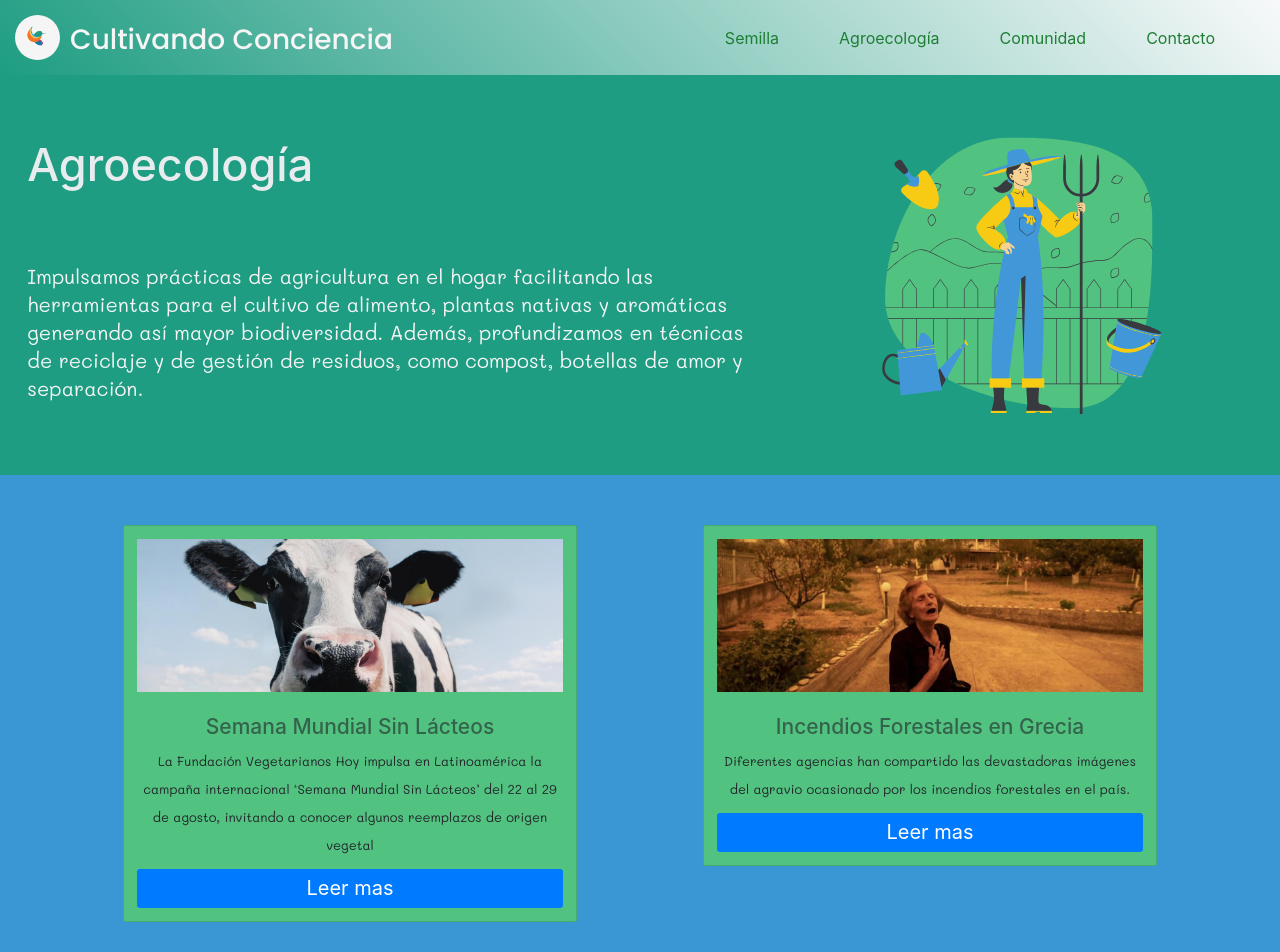
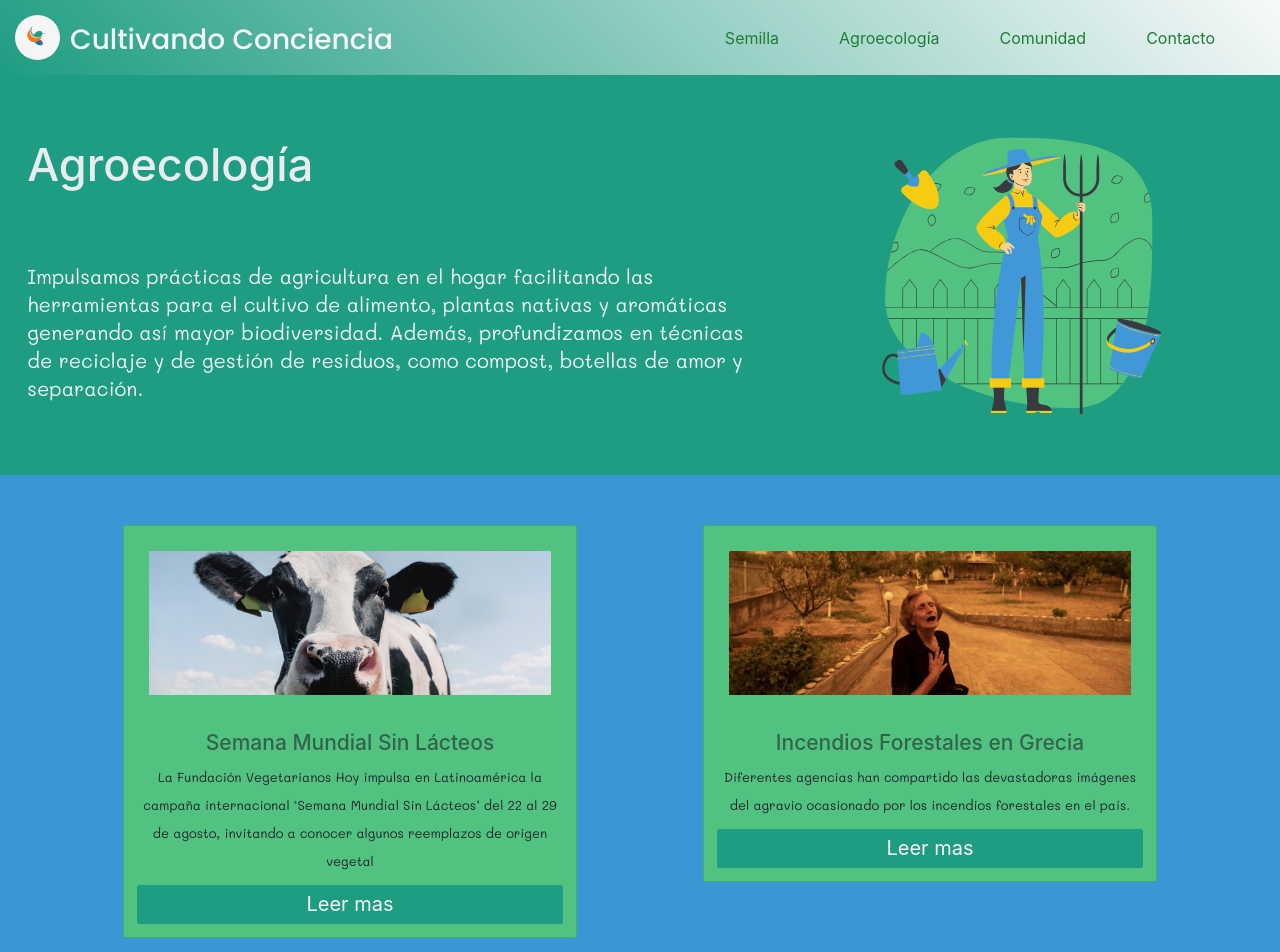
Before and after one commit to Matias-Rondinella/cultivandoconciencia, a website: page paginas/agroecologia.html in a window 1280 px wide. Shown: the top 952 px of the page. Drawn offline with nearby package versions, Linux system fonts and the light colour scheme.

Commit message:
sigo avanzando con el estilo y textos finales. Cambie fotos de sliderIndex y puli detalles de codigo en el sass de bootstrap, quedo todo mas legible y simple

```diff
--- a/assets/scss/_buttons.scss
+++ b/assets/scss/_buttons.scss
@@ -3,21 +3,26 @@
 //
 // Base styles
 //
+@import "colores";
 
 .btn {
   display: inline-block;
   font-family: $btn-font-family;
   font-weight: $btn-font-weight;
-  color: $body-color;
+  font-size: 2rem;
+  color: $blanco;
   text-align: center;
   text-decoration: if($link-decoration == none, null, none);
   white-space: $btn-white-space;
   vertical-align: middle;
   user-select: none;
-  background-color: transparent;
-  border: $btn-border-width solid transparent;
-  @include button-size($btn-padding-y, $btn-padding-x, $btn-font-size, $btn-line-height, $btn-border-radius);
-  @include transition($btn-transition);
+  background-color: $verde;
+  transition: 2s;
+    &:hover{
+      background-color: $amarillo;
+      font-size:2.5rem;}
+      // border: $btn-border-width solid transparent;
+
 
   @include hover() {
     color: $body-color;
@@ -48,7 +53,7 @@
         @include box-shadow($btn-focus-box-shadow, $btn-active-box-shadow);
       }
     }
-  }
+
 }
 
 // Future-proof disabling of clicks on `<a>` elements
@@ -139,4 +144,4 @@ input[type="button"] {
   &.btn-block {
     width: 100%;
   }
-}
+}}
--- a/assets/scss/_card.scss
+++ b/assets/scss/_card.scss
@@ -54,6 +54,15 @@
   color: $card-color;
   display: flex;
   flex-direction: column;
+  width: 100%;
+    .card__body--img{
+      width: 100%;
+      transition: .9s;
+      @extend .card-body;
+      &:hover{
+        width: 103%;
+      }
+    }
 }
 
 .card-title {
--- a/assets/scss/_carousel.scss
+++ b/assets/scss/_carousel.scss
@@ -185,13 +185,16 @@
 //
 
 .carousel-caption {
+  display: flex;
+  flex-direction: column;
+  justify-content: center;
   position: absolute;
   right: (100% - $carousel-caption-width) / 2;
   bottom: 20px;
   left: (100% - $carousel-caption-width) / 2;
   z-index: 10;
   padding-top: 20px;
-  padding-bottom: 20px;
+  padding-bottom: 155px;
   color: $carousel-caption-color;
-  text-align: center;
+  text-align: end;
 }
--- a/assets/scss/_colores.scss
+++ b/assets/scss/_colores.scss
@@ -11,3 +11,5 @@ $h1Article:#e9ecef;
 $cardsBg:#3857f3;
 $tituloNovBg: #feca5f;
 $bgGrillaCom:linear-gradient(270deg, #00b9a9, #667be6);
+$bgSliderB:linear-gradient(270deg, #00b9a9, #667be6, #00b9a9);
+$bgSlierC: linear-gradient(270deg,  #667be6, #00b9a9)
--- a/assets/scss/_titulos.scss
+++ b/assets/scss/_titulos.scss
@@ -17,7 +17,7 @@ $vista:desktop;
         color: $verde;}
         h4{font-size: 3.5rem;
         color: $blanco}
-        h5{font-size: 75px;
+        h5{font-size: 60px;
             position: relative;
             opacity: 0.6;}
         h6{
@@ -31,10 +31,10 @@ $vista:desktop;
         .pSlider{
             font-size: 30px;
             position: relative;
-            bottom: 30px;
+
         }
         .slider2__txt{
-            font-size: 40px;
+            font-size: 20px;
             color: #f8f9fa;
             text-align: center;
         }
--- a/assets/scss/_variables.scss
+++ b/assets/scss/_variables.scss
@@ -4,6 +4,7 @@
 // consistent naming. Ex: $nav-link-disabled-color and $modal-content-box-shadow-xs.
 
 // Color system
+@import "colores";
 
 $white:    #fff !default;
 $gray-100: #f8f9fa !default;
@@ -173,7 +174,7 @@ $body-color:                $gray-900 !default;
 //
 // Style anchor elements.
 
-$link-color:                              theme-color("primary") !default;
+$link-color:                              $verde;
 $link-decoration:                         none !default;
 $link-hover-color:                        darken($link-color, 15%) !default;
 $link-hover-decoration:                   underline !default;
@@ -279,8 +280,8 @@ $font-family-monospace:       SFMono-Regular, Menlo, Monaco, Consolas, "Liberati
 $font-family-base:            $font-family-sans-serif !default;
 // stylelint-enable value-keyword-case
 
-$font-size-base:              2rem !default; // Assumes the browser default, typically `16px`
-$font-size-lg:                $font-size-base * 1.25 !default;
+$font-size-base:              1.5rem !default; // Assumes the browser default, typically `16px`
+$font-size-lg:                $font-size-base;
 $font-size-sm:                $font-size-base * .875 !default;
 
 $font-weight-lighter:         lighter !default;
--- a/paginas/agroecologia.html
+++ b/paginas/agroecologia.html
@@ -81,20 +81,20 @@
           <div class="col-sm-5">
             <div class="card">
               <div class="card-body">
-                <img src="../assets/imagenes/noticias1.jpg" alt="noticias1" style="width: 100%;">
+                <a href="https://www.bioguia.com/alimentacion/semana-mundial-sin-lacteos-75-poblacion-adulta-sufre-intolerancia-lactosa_96669785.html" target="_blank" class="card__body--img"><img src="../assets/imagenes/noticias1.jpg" alt="noticias1"></a>
                 <h5 class="card-title">Semana Mundial Sin Lácteos</h5>
                 <p class="card-text">La Fundación Vegetarianos Hoy impulsa en Latinoamérica la campaña internacional ‘Semana Mundial Sin Lácteos’ del 22 al 29 de agosto, invitando a conocer algunos reemplazos de origen vegetal</p>
-                <a href="https://www.bioguia.com/alimentacion/semana-mundial-sin-lacteos-75-poblacion-adulta-sufre-intolerancia-lactosa_96669785.html" target="_blank" class="btn btn-primary">Leer mas</a>
+                <a href="https://www.bioguia.com/alimentacion/semana-mundial-sin-lacteos-75-poblacion-adulta-sufre-intolerancia-lactosa_96669785.html" target="_blank" class="btn">Leer mas</a>
               </div>
             </div>
           </div>
           <div class="col-sm-5">
             <div class="card">
               <div class="card-body">
-                <img src="../assets/imagenes/noticias2.jpg" alt="noticias2" style="width: 100%;">
+                <a href="https://www.bioguia.com/ambiente/incendios-en-grecia-la-historia-detras-de-la-conmovedora-foto-de-una-mujer-devastada_96642148.html" target="_blank" class="card__body--img"><img src="../assets/imagenes/noticias2.jpg" alt="noticias2" style="width: 100%;" class="img-fluid"></a>
                 <h5 class="card-title">Incendios Forestales en Grecia</h5>
                 <p class="card-text">Diferentes agencias han compartido las devastadoras imágenes del agravio ocasionado por los incendios forestales en el país.</p>
-                <a href="https://www.bioguia.com/ambiente/incendios-en-grecia-la-historia-detras-de-la-conmovedora-foto-de-una-mujer-devastada_96642148.html" target="_blank" class="btn btn-primary">Leer mas</a>
+                <a href="https://www.bioguia.com/ambiente/incendios-en-grecia-la-historia-detras-de-la-conmovedora-foto-de-una-mujer-devastada_96642148.html" target="_blank" class="btn">Leer mas</a>
               </div>
             </div>
           </div>
@@ -106,7 +106,7 @@
                 <img src="../assets/imagenes/noticias3.jpeg" alt="noticias3" style="width: 100%;">
                 <h5 class="card-title">Tribu del Amazonas podría ser la clave para detener el envejecimiento</h5>
                 <p class="card-text">Estudios revelan que una persona de 80 años, perteneciente a esta tribu, cuenta con las condiciones vitales de alguien de 55.</p>
-                <a href="https://www.bioguia.com/ambiente/imagenes-satelitales-recientes-muestran-dano-generado-incendios-forestales-grecia_97090200.html" target="_blank" class="btn btn-primary">Leer mas</a>
+                <a href="https://www.bioguia.com/ambiente/imagenes-satelitales-recientes-muestran-dano-generado-incendios-forestales-grecia_97090200.html" target="_blank" class="btn">Leer mas</a>
               </div>
             </div>
           </div>
@@ -116,7 +116,7 @@
                 <img src="../assets/imagenes/noticias4.jpg" alt="noticias1" style="width: 100%;">
                 <h5 class="card-title">Dia Mundial de la Escalada. ¿Deporte o Estilo de Vida?</h5>
                 <p class="card-text">Se trata de un deporte completo que forma el espíritu para los desafíos comunitarios de nuestra realidad, desde la conservación del medioambiente a las buenas prácticas en la naturaleza.</p>
-                <a href="https://www.bioguia.com/alimentacion/semana-mundial-sin-lacteos-75-poblacion-adulta-sufre-intolerancia-lactosa_96669785.html" target="_blank" class="btn btn-primary">Leer mas</a>
+                <a href="https://www.bioguia.com/alimentacion/semana-mundial-sin-lacteos-75-poblacion-adulta-sufre-intolerancia-lactosa_96669785.html" target="_blank" class="btn">Leer mas</a>
               </div>
             </div>
           </div>
```
Also changed, not shown: index.html (+2 -2 lines), assets/css/estilo.css, assets/imagenes/guantestierra.jpg, assets/imagenes/naranjas.jpg, assets/imagenes/semilla.jpg.
